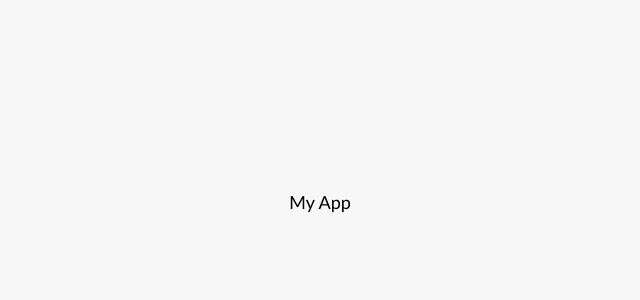
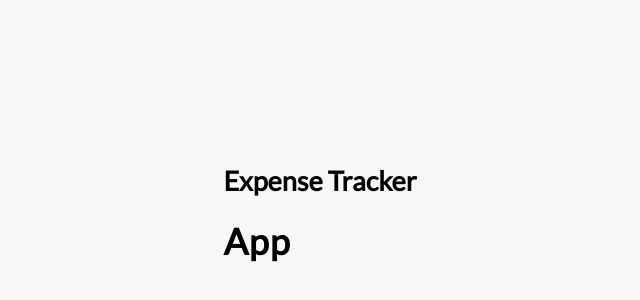
Before and after one commit to josiedefo/expense-tracker-traversy, a Vue app: page / in a window 1280 px wide. Shown: the part 198-498 px from the top of the page, without its empty margins (320-960 px from the left). Built offline with nearby package versions, Linux system fonts and the light colour scheme.

Commit message:
add Options API

```diff
--- a/src/App.vue
+++ b/src/App.vue
@@ -1,8 +1,17 @@
-<script setup>
+<script>
 import Header from './components/Header.vue';
+
+export default {
+  components: {
+    Header,
+  },
+};
 </script>
 
-<template>My App</template>
+<template>
+    <Header />
+    <h1>App</h1>
+</template>
 
 <style scoped>
 </style>
```
